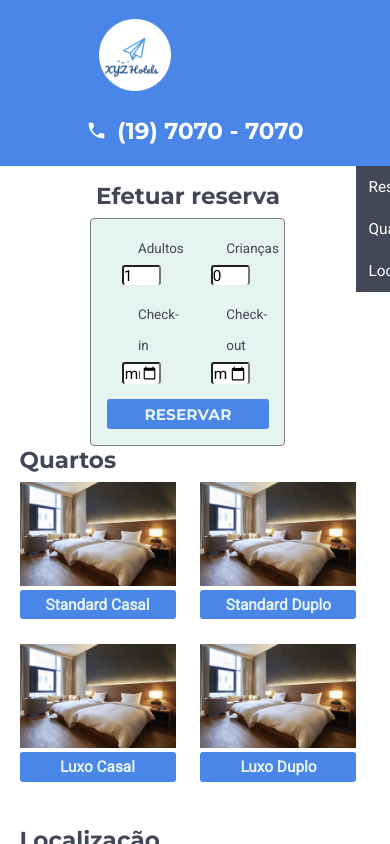
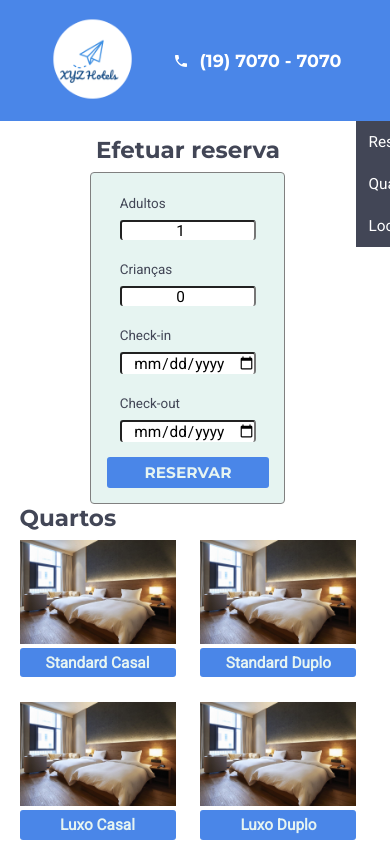
Before and after one commit to Gabeath/Client-hotelaria, a React (Create React App) app: page / in a window 390 px wide. Built offline with nearby package versions, Linux system fonts and the light colour scheme.

Commit message:
Ajuste inicial de responsavidade

```diff
--- a/src/components/Rodape.js
+++ b/src/components/Rodape.js
@@ -1,28 +1,28 @@
 import React from 'react';
 import logoImg from '../assets/images/Logo.png';
 
-function Rodape () {
+function Rodape() {
     return (
         <footer >
 
             <div className="conteudo">
 
                 <section className="contato">
+                    <div className="logo">
+                        <img src={logoImg} alt="Logo Hotel XYZ" />
+                    </div>
                     <div id="slogan"><h2>Somos um hotel focados em proporcionar a melhor experiência para os nossos clientes</h2></div>
                     <section>
                         <h3>Rua XYZ, 684, Jardim America</h3>
-                        <span className="material-icons">phone</span>
+                        <span className="material-icons" id="phoneIcon">phone</span>
                         <h3>(19) 7070 - 7070</h3>
-                        <span className="material-icons">email</span>
+                        <span className="material-icons" id="emailIcon">email</span>
                         <h3>xyz_hotel.com</h3>
                     </section>
 
-                </section>
 
 
-                <div className="logo">
-                    <img src={logoImg} alt="Logo Hotel XYZ" />
-                </div>
+                </section>
             </div>
         </footer>
     );
--- a/src/components/cabecalho/index.js
+++ b/src/components/cabecalho/index.js
@@ -14,7 +14,7 @@ function Cabecalho() {
                     <Link to = "/"><img src={logoImg} alt="Logo Hotel XYZ" /></Link>
                 </div>
                 <section className="contato">
-                    <PhoneIcon  fontSize="large"/>
+                    <PhoneIcon  fontSize="large" id="phoneIcon"/>
                     <h1>(19) 7070 - 7070</h1>
                 </section>
             </div>
--- a/src/components/cabecalho/styles.css
+++ b/src/components/cabecalho/styles.css
@@ -7,7 +7,7 @@
 }
 
 .cabecalho .conteudo {
-    width: 100%;
+    width: 80vw;
     margin: 0 auto;
 
 
@@ -37,15 +37,21 @@
     margin-left: 10px;
 }
 
-@media (max-width: 420px) {
+@media (max-width: 530px) {
 
     .cabecalho .conteudo {
         justify-content: center;
         align-items: center;
         display: flex;
+        margin: 0 auto;
+
+        font: 500 3vw Montserrat;
     }
-    .cabecalho .conteudo  img {
+    .cabecalho .conteudo  .logo {
         width: 40%;
+    }
+    .cabecalho .conteudo #phoneIcon {
+        font-size: medium;
     }
 
 }
--- a/src/pages/homepage/index.js
+++ b/src/pages/homepage/index.js
@@ -82,12 +82,12 @@ function HomePage() {
 
                             <div className="input-bloco">
                                 <label htmlFor="date-in">Check-in</label>
-                                <input type="date" id="date-in" value={check_in} onChange={(e) => { setCheckIn(e.target.value) }} min={getDia()} />
+                                <input type="date"  placeholder="Date" id="date-in" value={check_in} onChange={(e) => { setCheckIn(e.target.value) }} min={getDia()} />
                             </div>
 
                             <div className="input-bloco">
                                 <label htmlFor="date-out">Check-out</label>
-                                <input type="date" id="date-out" value={check_out} onChange={(e) => { setCheckOut(e.target.value) }} min={getDia()} />
+                                <input type="date" placeholder="Date" id="date-out" value={check_out} onChange={(e) => { setCheckOut(e.target.value) }} min={getDia()} />
                             </div>
                             <button id="submit" type="button" onClick={enviarReserva}>RESERVAR</button>
                         </form>
@@ -142,21 +142,24 @@ function HomePage() {
                 <div className="conteudo">
 
                     <section className="contato">
+                    <div className="logo">
+                        <img src={logoImg} alt="Logo Hotel XYZ" />
+                    </div>
                         <div id="slogan"><h2>Somos um hotel focados em proporcionar a melhor experiência para os nossos clientes</h2></div>
                         <section>
                             <h3>Rua XYZ, 684, Jardim America</h3>
-                            <span className="material-icons">phone</span>
+                            <span className="material-icons" id="phoneIcon">phone</span>
                             <h3>(19) 7070 - 7070</h3>
-                            <span className="material-icons">email</span>
+                            <span className="material-icons" id="emailIcon">email</span>
                             <h3>xyz_hotel.com</h3>
                         </section>
+
+
 
                     </section>
 
 
-                    <div className="logo">
-                        <img src={logoImg} alt="Logo Hotel XYZ" />
-                    </div>
+
                 </div>
             </footer>
         </div>
--- a/src/pages/homepage/styles.css
+++ b/src/pages/homepage/styles.css
@@ -27,11 +27,6 @@ main {
   }
 
 
-.reserva {
-    display: flex;
-    flex-direction: column;
-    margin: 1.6rem auto 0 auto;
-}
 
 #conteudo h1{
     font: 700 2.4rem Montserrat;
@@ -79,7 +74,15 @@ main {
 .reserva .input-bloco {
     display: flex;
     align-items: center;
+    flex-direction: column;
+    margin: 0 auto;
     justify-content: space-between;
+}
+
+.reserva .input-bloco label{
+    width: 100%;
+    display: flex;
+    text-align: center;
 }
 
 .reserva .input-bloco input {
@@ -87,6 +90,9 @@ main {
     border-bottom:  var( --cor-primaria);
     border-radius: 3px;
     border-width: 2px;
+    display: flex;
+    text-align: center;
+
 }
 .reserva .input-bloco input:hover {
     border-bottom:  solid var( --cor-primaria);
@@ -153,7 +159,7 @@ main {
 footer {
     background-color: var(--cor-texto-base);
     color: var(--cor-de-fundo);
-    font-family:Montserrat;
+    font: 500 1.5vw Montserrat;
     display: flex;
 
     margin: 0;
@@ -169,22 +175,29 @@ footer .conteudo{
     justify-content: space-between;
     align-items: center;
 
-    height: 50vh;
-    width: 100%;
+    /* height: 50vh; */
+    width: 80vw;
     margin: 0 auto;
+    line-height: 4.2rem;
 
 
 }
 footer .conteudo  img {
-    width: 70%;
+    height: 3%;
+    width: 10%;
 }
 footer .conteudo .contato section {
 
     display: flex;
-    justify-content: space-around;
-    width: 80%;
-    font-size: small;
+    justify-content: space-between;
 
+    align-items: start;
+
+        flex-direction: column;
+
+}
+footer .conteudo #phoneIcon, #emailIcon{
+    font-size: medium;
 }
 
 .reserva,
@@ -194,42 +207,77 @@ footer .conteudo .contato section {
     margin-bottom: 4.6rem;
 }
 
-@media (max-width: 700px) {
+
+@media (max-width: 500px) {
+    .reserva #reserva-form{
+        grid-template-columns: 1fr;
+        grid-gap: 1.6rem;
+        grid-template-areas:
+          "adulto"
+          "crianca"
+          "date-in"
+          "date-out"
+          "submit";
+    }
+    .reserva .input-bloco label{
+        width: 100%;
+        display: flex;
+        text-align: center;
+    }
+
     .reserva .input-bloco input {
-        width: 10vw;
-         }
-}
-@media (max-width: 500px) {
-    .reserva .input-bloco {
+        width: 35vw;
+        border-bottom:  var( --cor-primaria);
+        border-radius: 3px;
+        border-width: 2px;
         display: flex;
-        align-items: center;
-        justify-content: space-between;
-        flex-direction: column;
+        text-align: center;
+
     }
 }
 
-@media (max-width: 420px) {
+@media (max-width: 275px) {
+    .reserva .input-bloco input, button {
+        width: 30vw;
+    }
+    #submit {
+        word-wrap: break-word;
+        overflow-wrap: break-word;
+        margin: 0 auto;
+    }
+    #conteudo h1{
+        font: 700 8vw Montserrat;
+    }
+    .localizacao h2 {
+        font: 400 7vw Roboto;
+
+    }
+}
+
+@media (max-width: 600px) {
 
     footer .conteudo {
         justify-content: center;
         align-items: center;
+         flex-direction: column;
         display: flex;
         flex-direction: column;
-        font-size: 50%;
+        font: 700 0.1 Montserrat;
         margin: 0 auto;
     }
      footer .conteudo  img {
-        width: 30%;
-        margin: 30px;
+        display: none;
     }
     footer .conteudo .contato section {
         justify-content: space-between;
-        align-items: center;
+        align-items: start;
         display: flex;
-        flex-direction: row;
-        font-size: 50%;
+        flex-direction: column;
+        font: 700 0.1 Montserrat;
         margin: 0 auto;
+        margin-top: 1.6rem;
     }
+
 
 }
 @media (min-width: 700px) {
```
